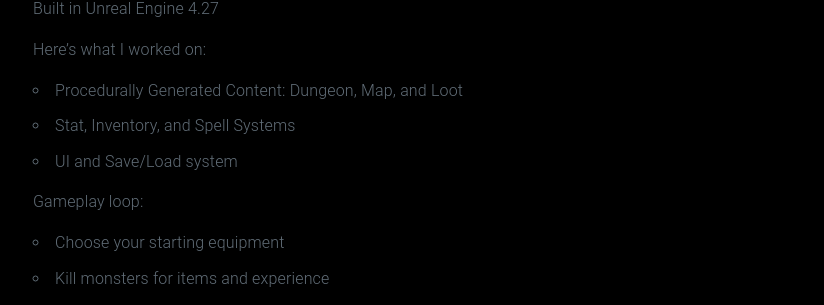
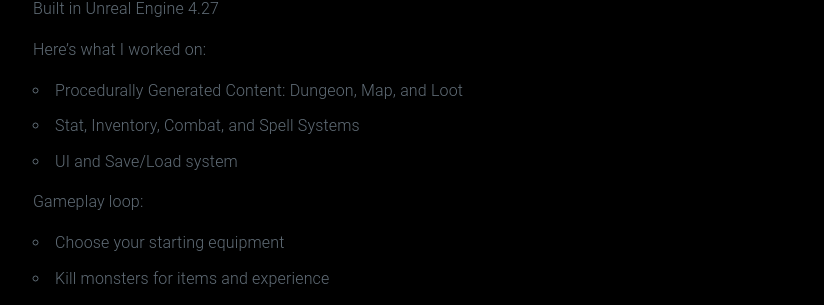
Before and after one commit to hrimfisk/hrimfisk.github.io, a Jekyll site: the page built from _posts/2023-4-09-project_rogue.md, in a window 1280 px wide. Shown: the part 812-1117 px from the top of the page, without its empty margins (227-1051 px from the left). Built offline with Jekyll 4.4.1, drawn with Linux system fonts in a browser that asks for light colours.

Commit message:
Update 2023-4-09-project_rogue.md

```diff
--- a/_posts/2023-4-09-project_rogue.md
+++ b/_posts/2023-4-09-project_rogue.md
@@ -12,7 +12,7 @@
 
 Here's what I worked on:
 * Procedurally Generated Content: Dungeon, Map, and Loot
-* Stat, Inventory, and Spell Systems
+* Stat, Inventory, Combat, and Spell Systems
 * UI and Save/Load system
 
 Gameplay loop:
```
